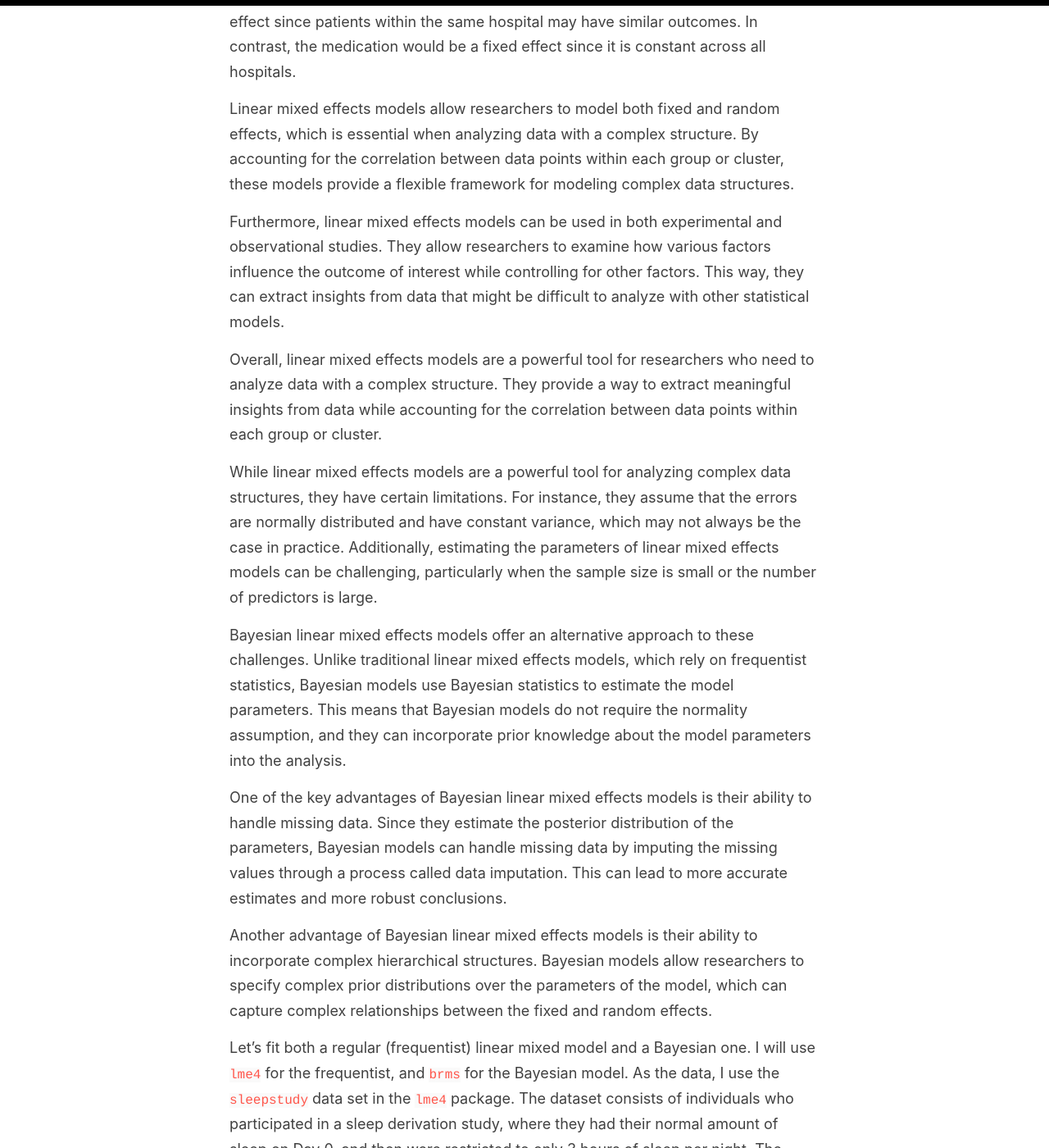
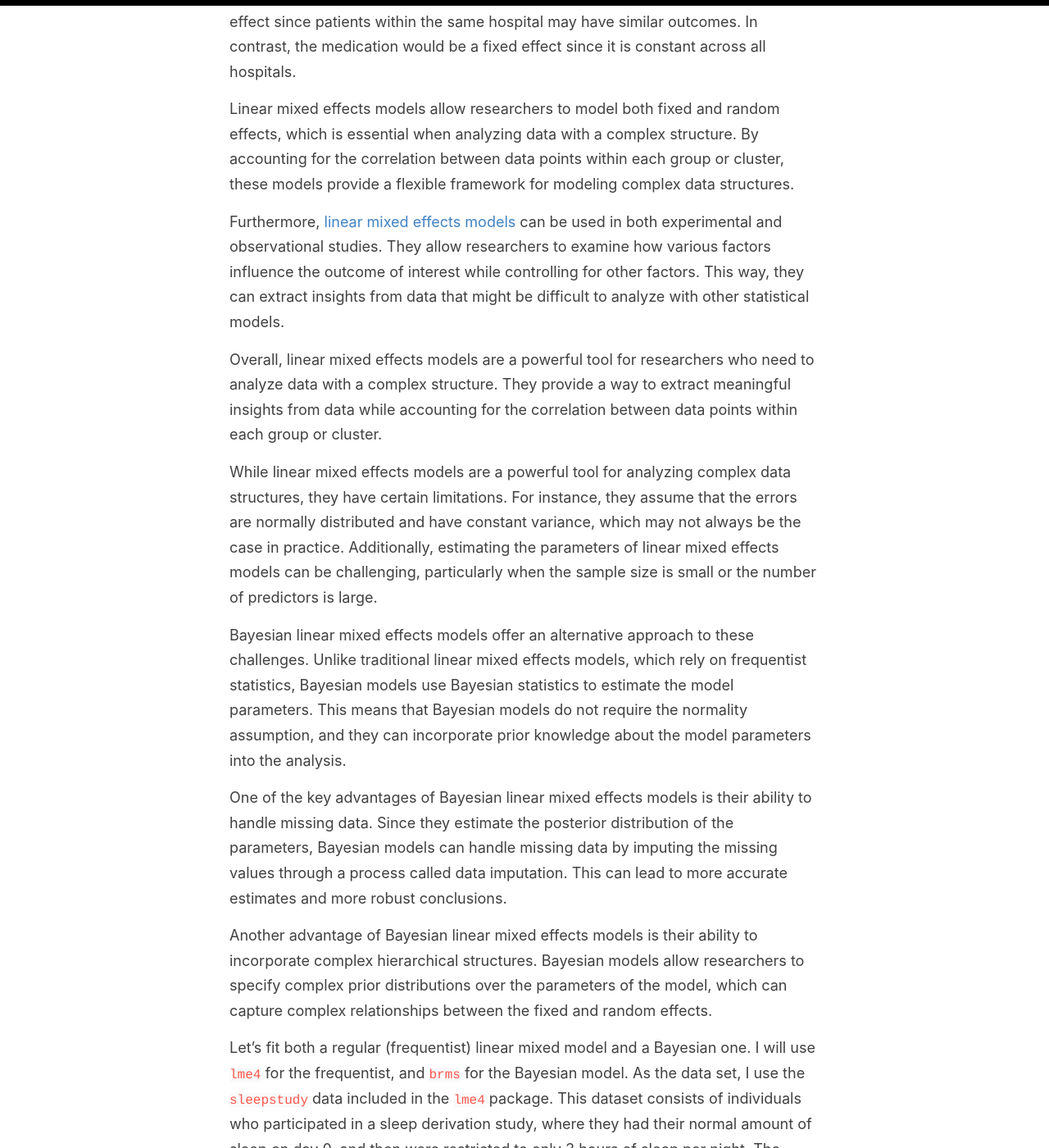
Before and after one commit to krz/krz.github.io, a Jekyll site: the page built from _posts/2018-01-30-linear-mixed-models.md, in a window 1280 px wide and 1400 px high, scrolled down 697 px. Shown: the whole window at 82% size. Built offline with Jekyll 4.4.1, drawn with Linux system fonts in a browser that asks for light colours; some of the changed text lies outside the part shown.

Commit message:
update to current versions

```diff
--- a/_posts/2018-01-30-linear-mixed-models.md
+++ b/_posts/2018-01-30-linear-mixed-models.md
@@ -11,7 +11,7 @@
 
 Linear mixed effects models allow researchers to model both fixed and random effects, which is essential when analyzing data with a complex structure. By accounting for the correlation between data points within each group or cluster, these models provide a flexible framework for modeling complex data structures.
 
-Furthermore, linear mixed effects models can be used in both experimental and observational studies. They allow researchers to examine how various factors influence the outcome of interest while controlling for other factors. This way, they can extract insights from data that might be difficult to analyze with other statistical models.
+Furthermore, [linear mixed effects models](https://en.wikipedia.org/wiki/Mixed_model) can be used in both experimental and observational studies. They allow researchers to examine how various factors influence the outcome of interest while controlling for other factors. This way, they can extract insights from data that might be difficult to analyze with other statistical models.
 
 Overall, linear mixed effects models are a powerful tool for researchers who need to analyze data with a complex structure. They provide a way to extract meaningful insights from data while accounting for the correlation between data points within each group or cluster.
 
@@ -24,8 +24,8 @@
 Another advantage of Bayesian linear mixed effects models is their ability to incorporate complex hierarchical structures. Bayesian models allow researchers to specify complex prior distributions over the parameters of the model, which can capture complex relationships between the fixed and random effects.
 
 Let's fit both a regular (frequentist) linear mixed model and a Bayesian one. I will use `lme4` for the frequentist, and `brms` for the Bayesian model.
-As the data, I use the `sleepstudy` data set in the `lme4` package.
-The dataset consists of individuals who participated in a sleep derivation study, where they had their normal amount of sleep on Day 0, and then were restricted to only 3 hours of sleep per night. The response variable, `Reaction`, measures the average reaction times in milliseconds (ms) on a series of tests given to each subject every day throughout the study.
+As the data set, I use the `sleepstudy` data included in the `lme4` package.
+This dataset consists of individuals who participated in a sleep derivation study, where they had their normal amount of sleep on day 0, and then were restricted to only 3 hours of sleep per night. The response variable, `Reaction`, measures the average reaction times in milliseconds (ms) on a series of tests given to each subject every day throughout the study.
 
 Interestingly, the results of the study showed that each subject's reaction time increased approximately linearly with the number of sleep-deprived days. However, what was even more interesting was that subjects varied in the slopes and intercepts of these relationships. This suggests that a model with random slopes and intercepts would be more appropriate for analyzing this dataset.
 
```
